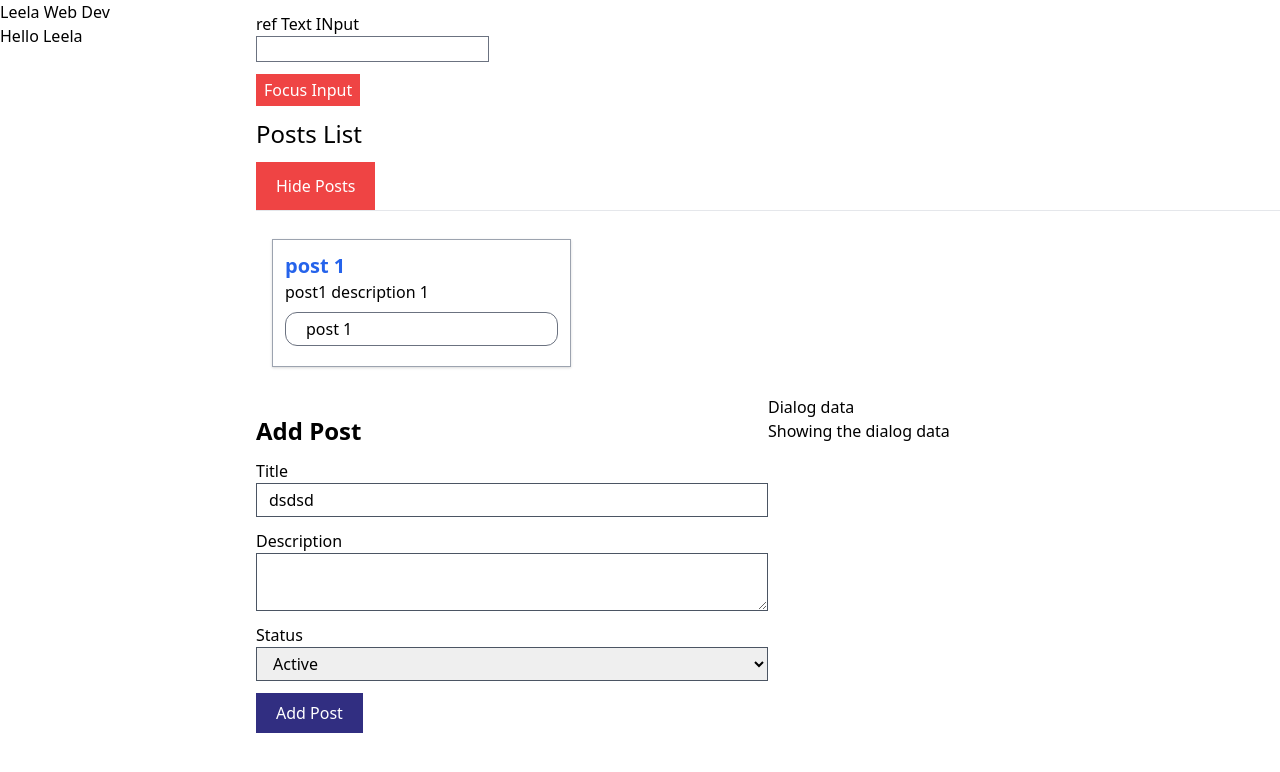
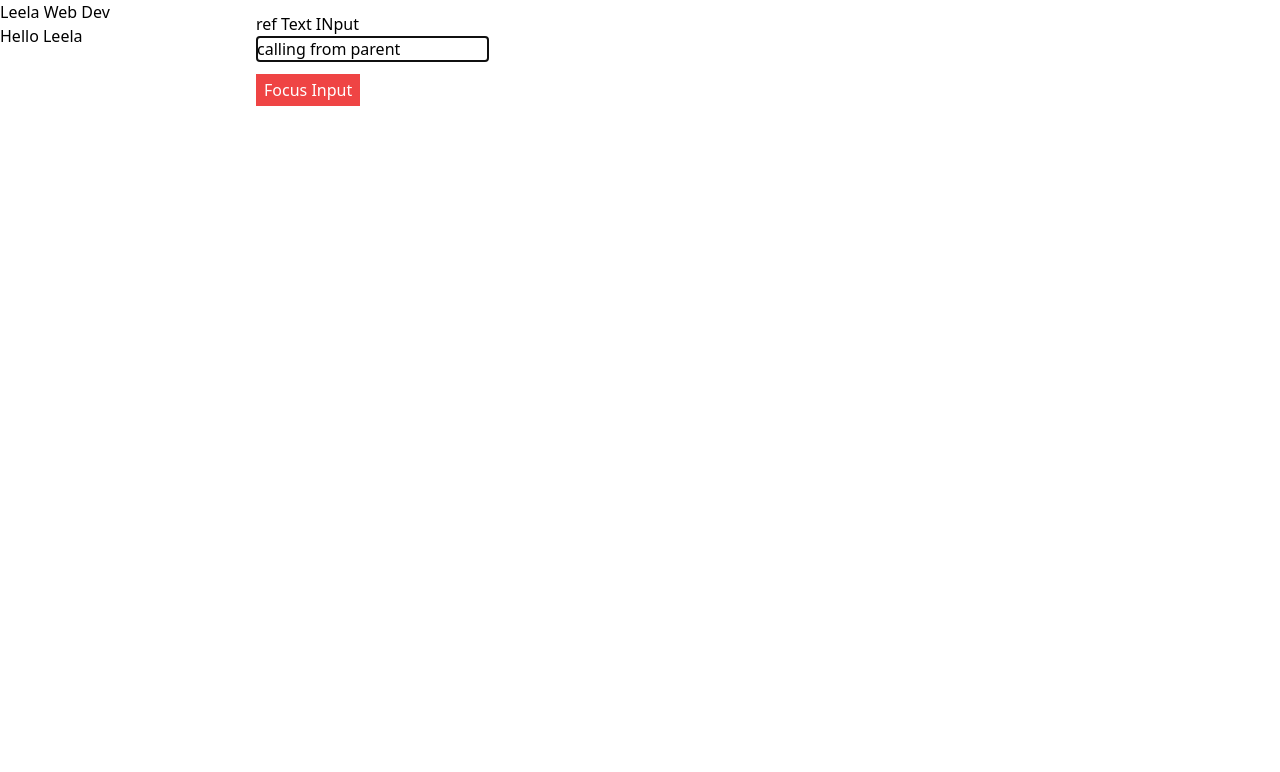
Before and after one commit to leelanarasimha/React-Course-Projects, a React (Create React App) app in the folder my-app/: page / in a window 1280 px wide. Shown: the top 772 px of the page. Built offline with nearby package versions, Linux system fonts and the light colour scheme.

Commit message:
Feat: Ref for class component

```diff
--- a/my-app/src/App.js
+++ b/my-app/src/App.js
@@ -2,6 +2,7 @@
 import { ErrorBoundary } from './components/ErrorBoundary/ErrorBoundary';
 import Navigation from './components/Navigation/Navigation';
 import Posts from './components/Posts/Posts';
+import ParentRefTextInput from './components/RefTextInput/ParentRefTextInput';
 import RefTextInput from './components/RefTextInput/RefTextInput';
 import Sidebar from './components/Sidebar/Sidebar';
 import ButtonContext from './Context/ButtonContext';
@@ -28,11 +29,11 @@
                 </div>
                 <div className='w-4/5'>
                     <div>
-                        <RefTextInput />
+                        <ParentRefTextInput />
                     </div>
-                    <div>
+                    {/* <div>
                         <Posts />
-                    </div>
+                    </div> */}
                 </div>
             </div>
         </div>
--- /dev/null
+++ b/my-app/src/components/RefTextInput/ParentRefTextInput.js
@@ -0,0 +1,21 @@
+import React, { Component } from 'react';
+import RefTextInput from './RefTextInput';
+
+export default class ParentRefTextInput extends Component {
+    constructor(props) {
+        super(props);
+        this.componentRef = React.createRef();
+    }
+
+    componentDidMount() {
+        this.componentRef.current.focusInput('calling from parent');
+    }
+
+    render() {
+        return (
+            <div>
+                <RefTextInput ref={this.componentRef} />
+            </div>
+        );
+    }
+}
--- a/my-app/src/components/RefTextInput/RefTextInput.js
+++ b/my-app/src/components/RefTextInput/RefTextInput.js
@@ -5,10 +5,10 @@
         this.inputRef = React.createRef();
     }
 
-    focusInput = () => {
+    focusInput = (value) => {
         console.log(this.inputRef.current);
         this.inputRef.current.focus();
-        this.inputRef.current.value = 'Leela Web Dev';
+        this.inputRef.current.value = value;
     };
     render() {
         return (
@@ -25,7 +25,10 @@
                 <div className='my-3'>
                     <button
                         className='bg-red-500 text-white px-2 py-1'
-                        onClick={this.focusInput}
+                        onClick={this.focusInput.bind(
+                            this,
+                            'calling from child',
+                        )}
                     >
                         Focus Input
                     </button>
```
Also changed, not shown: 1 other file (tests, documents, lock files or other folders).
